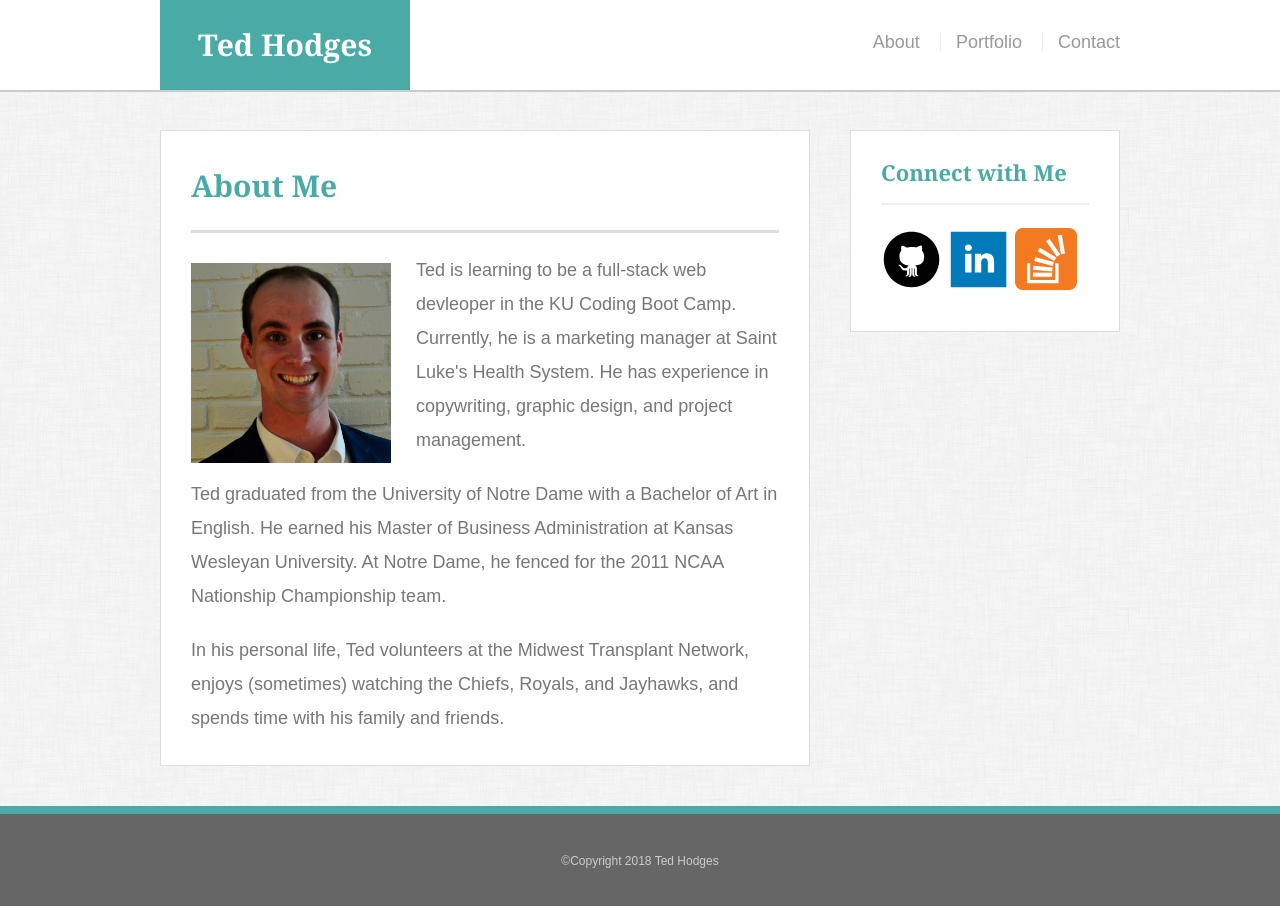
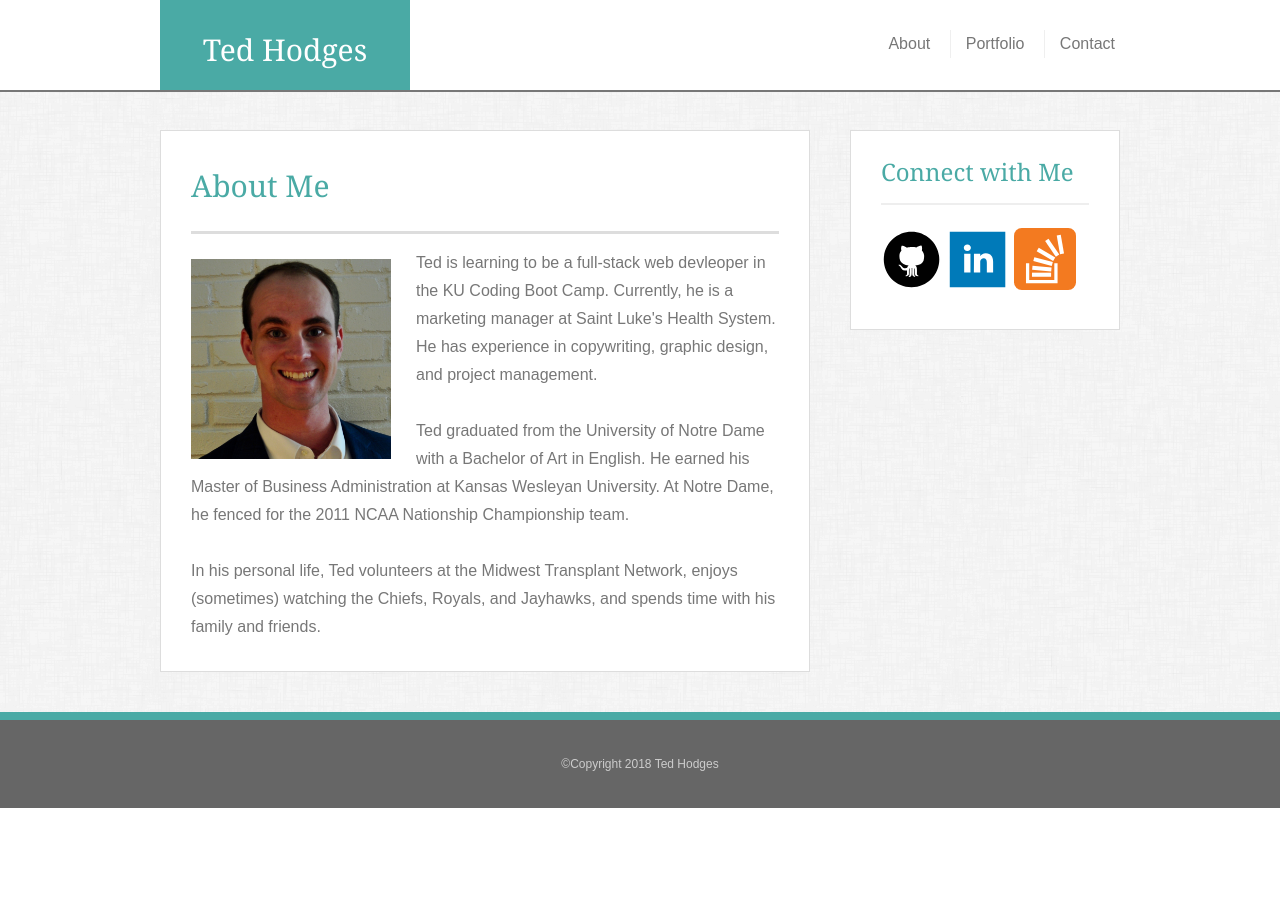
Before and after one commit to thodges36/thodges36.github.io, a plain HTML site: page index.html in a window 1280 px wide. After the commit the page ends 808 px from the top, so only its background shows below. Drawn offline with Linux system fonts and the light colour scheme.

Commit message:
Jan 20 addition, more features

```diff
--- a/assets/css/style.css
+++ b/assets/css/style.css
@@ -1,58 +1,43 @@
-body {
-    font-family: Arial, "Helvetica Neue", Helvetica, sans-serif;
-    font-size: 18px;
-    line-height: 34px;
-    color: #777777;
-    background: url("../images/dust.png");
-  }
-
 * {
   box-sizing: border-box;
   }
 
-  /* general */
+body {
+  background: url("../images/dust.png");
+  font-family: Arial, "Helvetica Neue", Helvetica, sans-serif;
+  font-size: 16px;
+  color: #777777;
+  line-height: 175%;
+  }
 
-  .container {
+.box {
+  max-width: 960px;
   width: 100%;
-    max-width: 960px;
   margin: 0 auto;
   clear: both;
   }
 
-  h1,
-  h2,
-  h3,
-  p {
-    margin-bottom: 20px;
-  }
-
-  p:last-child {
-    margin-bottom: 0;
+h1 {
+  padding-bottom: 20px;
+  font-size: 30px;
+  line-height: 50px;
+  border-bottom: 3px solid #dddddd;
   }
 
 h1,
 h2,
 h3 {
   font-family: Georgia, Times, "Times New Roman", serif;
-    font-weight: 700;
   color: #4aaaa5;
-  }
-
-  h1 {
-    padding-bottom: 20px;
-    font-size: 30px;
-    line-height: 49px;
-    border-bottom: 3px solid #dddddd;
+  margin-bottom: 15px;
   }
 
 h2,
 h3 {
-    font-size: 22px;
+  font-size: 24px;
 }
 
-  /* header */
-
-  #masthead {
+#top {
   position: fixed;
   z-index: 99;
   width: 100%;
@@ -60,34 +45,32 @@ body {
   overflow: auto;
   color: #ffffff;
   background: #ffffff;
-    border-bottom: 2px solid #cccccc;
+  border-bottom: 2px solid #777777;
 }
 
-  #logo {
+#ted-box {
+  color: #ffffff;
+  background: #4aaaa5;
   float: left;
   width: 250px;
   height: 90px;
   font-family: Georgia, Times, "Times New Roman", serif;
   font-size: 30px;
-    font-weight: 700;
-    line-height: 90px;
-    color: #ffffff;
+  line-height: 100px;
   text-align: center;
-    text-decoration: none;
-    background: #4aaaa5;
 }
 
 nav {
   float: right;
-    margin-top: 25px;
+  margin-top: 30px;
+  margin-right: 5px;
 }
 
 nav a {
   display: inline-block;
   padding-left: 15px;
   margin-left: 15px;
-    line-height: 18px;
-    color: #999;
+  color: #777777;
   text-decoration: none;
   border-left: 1px solid #efefef;
 }
@@ -100,8 +83,6 @@ body {
   border-left: 0 none;
 }
 
-  /* footer */
-
 footer {
   padding: 30px 0;
   clear: both;
@@ -113,8 +94,6 @@ body {
   border-top: 8px solid #4aaaa5;
 }
 
-  /* sidebar */
-
 .sidebar {
   float: right;
   width: 100%;
@@ -125,7 +104,6 @@ body {
   border: 1px solid #dddddd;
 }
 
-  h3,
 .sidebar h2 {
   padding-bottom: 20px;
   margin-bottom: 15px;
@@ -144,8 +122,6 @@ body {
   margin-right: 0;
 }
 
-  /* main */
-
 #main-container {
   padding-top: 130px;
 }
@@ -160,9 +136,15 @@ body {
   border: 1px solid #dddddd;
 }
 
-  /* portfolio page */
+.ted-photo {
+  float: left;
+  width: 200px;
+  height: auto;
+  margin-top: 10px;
+  margin-right: 25px;
+}
 
-  .work {
+.port {
   position: relative;
   float: left;
   width: 274px;
@@ -170,17 +152,16 @@ body {
   overflow: auto;
 }
 
-  .work:nth-child(even) {
+.port:nth-child(even) {
   margin-right: 40px;
 }
 
-  .work img {
+.port img {
   width: 100%;
   border: 0 none;
-    opacity: 0.8;
 }
 
-  .work h3 {
+.port h3 {
   position: absolute;
   bottom: 20px;
   width: 100%;
@@ -194,21 +175,11 @@ body {
   border-bottom: 0;
 }
 
-  .auth-image {
-    float: left;
-    width: 200px;
-    height: auto;
-    margin-top: 10px;
-    margin-right: 25px;
-  }
-
-  /* contact page */
-
-  #contact-form ul {
+#form ul {
   margin-bottom: 20px;
 }
 
-  #contact-form li {
+#form li {
   margin-bottom: 10px;
 }
 
@@ -237,7 +208,6 @@ body {
   padding: 10px 30px;
   font-size: 18px;
   color: #ffffff;
-    cursor: pointer;
   background: #4aaaa5;
   border: 0 none;
 }
--- a/index.html
+++ b/index.html
@@ -9,11 +9,11 @@
 
     <body>
 
-        <header id="masthead">
+        <header id="top">
 
-            <div class="container">
+            <div class="box">
 
-            <a id="logo">Ted Hodges</a>
+            <a id="ted-box">Ted Hodges</a>
                 <nav>
                     <a href="index.html">About</a>
                     <a href="portfolio.html">Portfolio</a>
@@ -22,16 +22,16 @@
             </div>
         </header>
 
-        <div id="main-container" class="container">
+        <div id="main-container" class="box">
 
             <section class="main-section">
 
                 <h1>About Me</h1>
 
-                <img src="assets/images/ted_portrait.jpg" alt="Ted Hodges" class="auth-image">
+                <img src="assets/images/ted_portrait.jpg" alt="Ted Hodges" class="ted-photo">
 
-                <p>Ted is learning to be a full-stack web devleoper in the KU Coding Boot Camp. Currently, he is a marketing manager at Saint Luke's Health System. He has experience in copywriting, graphic design, and project management.</p>
-                <p>Ted graduated from the University of Notre Dame with a Bachelor of Art in English. He earned his Master of Business Administration at Kansas Wesleyan University. At Notre Dame, he fenced for the 2011 NCAA Nationship Championship team.</p>
+                <p>Ted is learning to be a full-stack web devleoper in the KU Coding Boot Camp. Currently, he is a marketing manager at Saint Luke's Health System. He has experience in copywriting, graphic design, and project management.</p><br />
+                <p>Ted graduated from the University of Notre Dame with a Bachelor of Art in English. He earned his Master of Business Administration at Kansas Wesleyan University. At Notre Dame, he fenced for the 2011 NCAA Nationship Championship team.</p><br />
                 <p>In his personal life, Ted volunteers at the Midwest Transplant Network, enjoys (sometimes) watching the Chiefs, Royals, and Jayhawks, and spends time with his family and friends.</p>
             </section>
 
@@ -50,7 +50,7 @@
         </div>
 
         <footer>
-            <div class="container">&copy;Copyright 2018 Ted Hodges</div>
+            <div class="box">&copy;Copyright 2018 Ted Hodges</div>
         </footer>
     </body>
 </html>
```
Also changed, not shown: contact.html (+9 -9 lines), portfolio.html (+10 -10 lines). Lines whose indentation alone changed are shown as unchanged.
